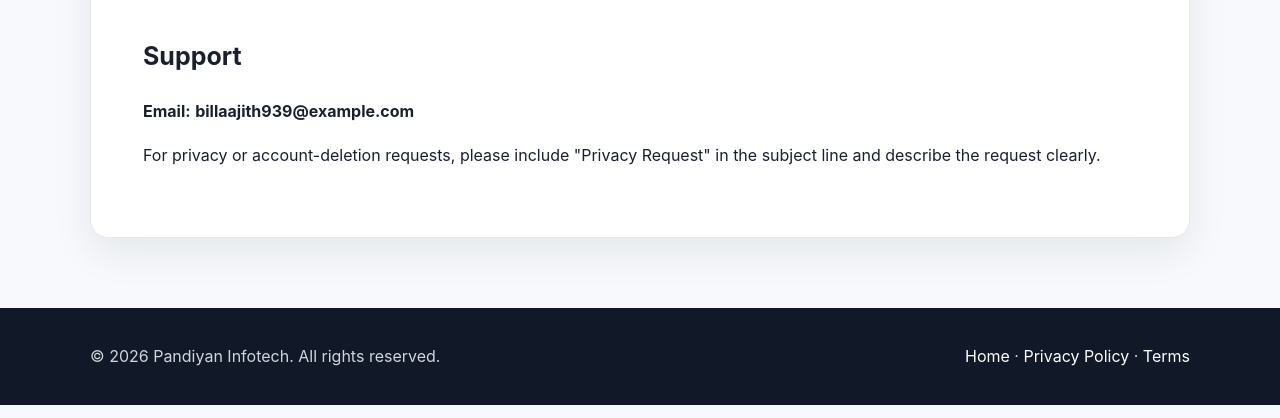
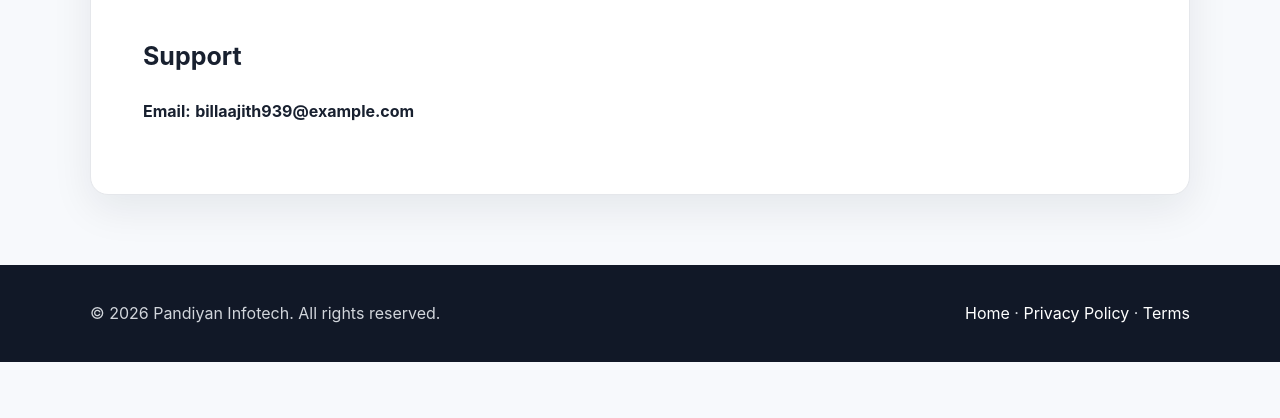
Before and after one commit to leftbat/CountExpert-Website, a plain HTML site: page contact.html in a window 1280 px wide. Shown: the part 382-800 px from the top of the page. Drawn offline with Linux system fonts and the light colour scheme.

Commit message:
Update contact.html

```diff
--- a/contact.html
+++ b/contact.html
@@ -42,11 +42,7 @@
                 <strong>billaajith939@example.com</strong>
             </p>
 
-            <p>
-                For privacy or account-deletion requests, please include
-                "Privacy Request" in the subject line and describe the request
-                clearly.
-            </p>
+
 
         </article>
     </div>
```
